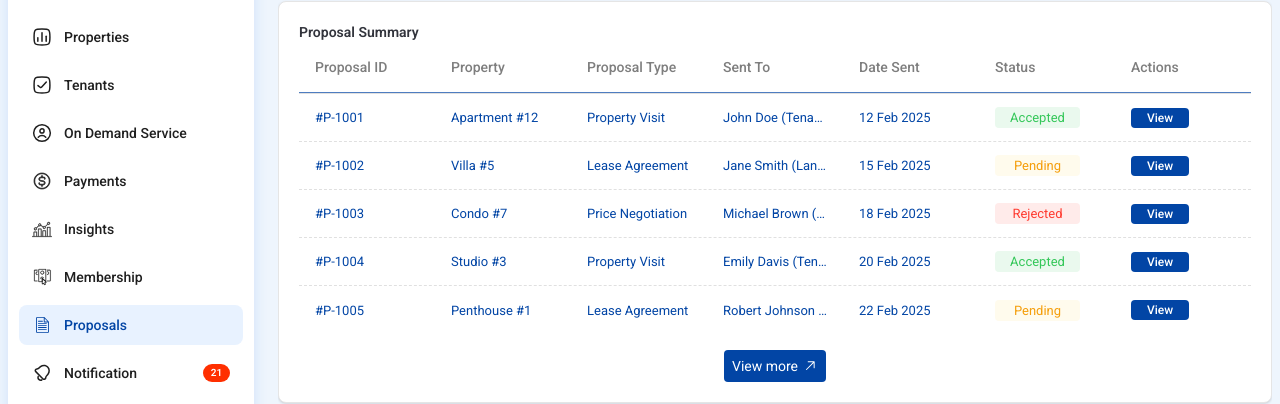
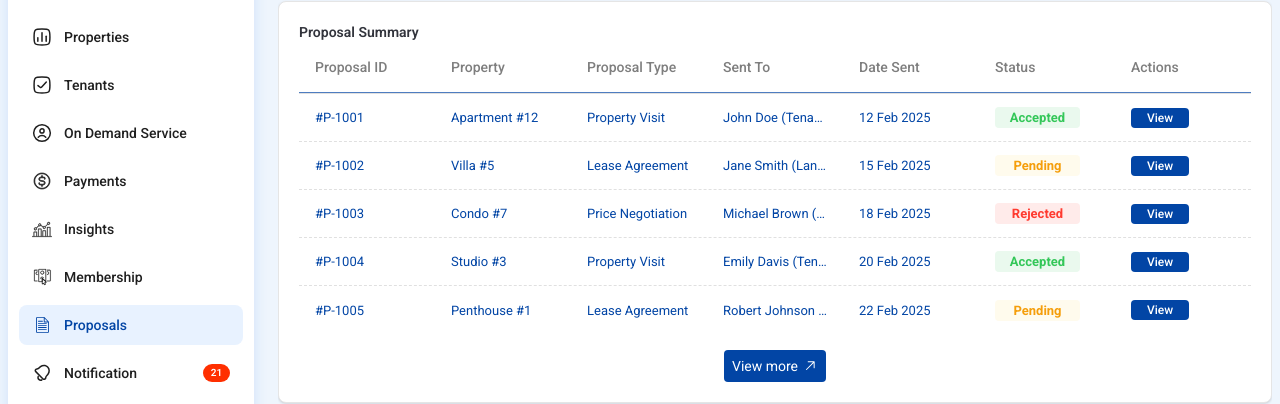
Before and after one commit to hamza-nafasat/rentin-frontend, a Next.js app: page /owner/proposals in a window 1280 px wide. Shown: the part 145-549 px from the top of the page. Built offline with nearby package versions, Linux system fonts and the light colour scheme.

Commit message:
Update ProposalSummary.jsx

```diff
--- a/src/components/owner/proposals/ProposalSummary.jsx
+++ b/src/components/owner/proposals/ProposalSummary.jsx
@@ -64,7 +64,7 @@ const ProposalSummary = () => {
                   : '';
           return (
             <div className="flex items-center gap-2">
-              <span className={`${bgClass} w-[85px] rounded-sm px-[10px] py-[3px] text-center capitalize`}>
+              <span className={`${bgClass} w-[85px] rounded-sm px-[10px] font-bold py-[3px] text-center capitalize`}>
                 {row.status}
               </span>
             </div>
```
